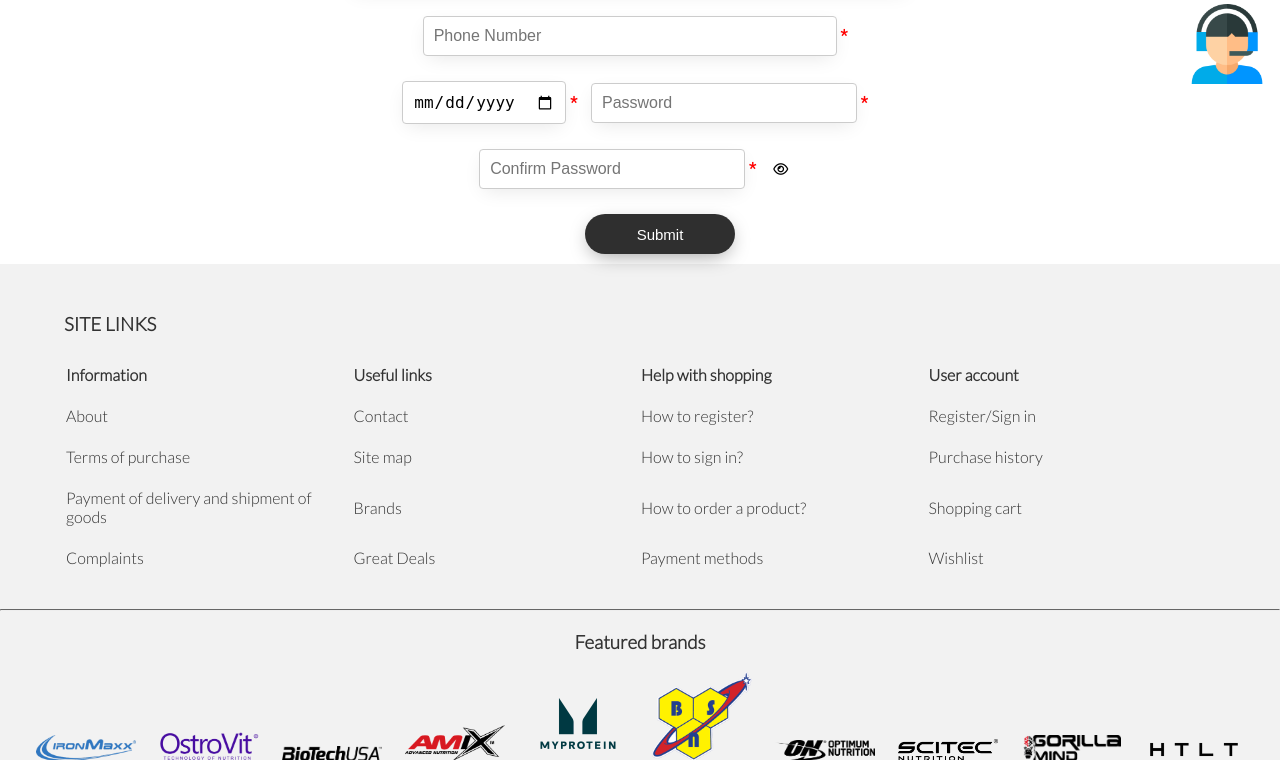
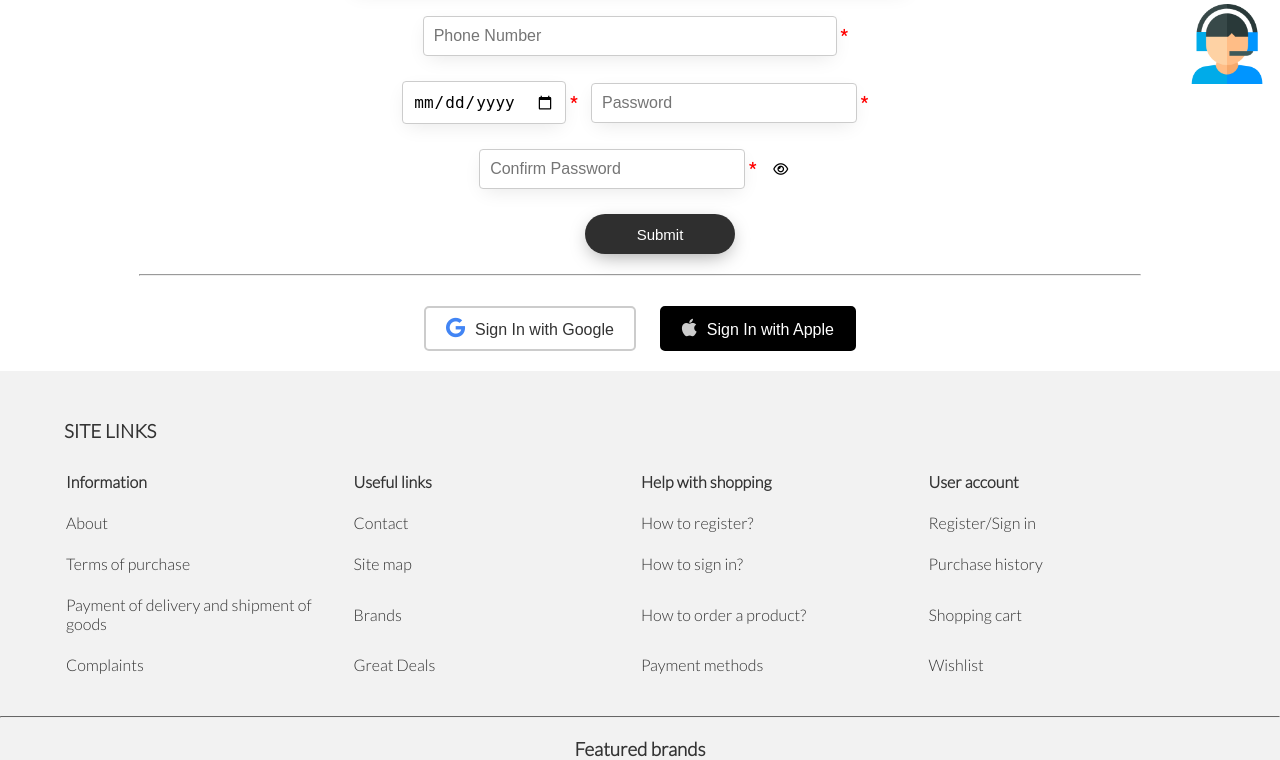
Before and after one commit to Dadi04/vitality-vault, a Django app: page /register in a window 1280 px wide. Shown: the part 708-1468 px from the top of the page. Run offline with Django 4.2, Linux system fonts and the light colour scheme; some libraries are stand-ins or nearby versions.

Commit message:
fixed register bug and a few visual bugs

```diff
--- a/supplement_store/forms.py
+++ b/supplement_store/forms.py
@@ -36,12 +36,14 @@
 
     def clean_email(self):
         email = self.cleaned_data.get('email')
-
-        if User.objects.filter(email=email).exists():
-            raise forms.ValidationError("This email is already taken.")
+        if email:
+            if User.objects.filter(email=email).exists():
+                raise forms.ValidationError("This email is already taken.")
+        return email
 
     def clean_username(self):
         username = self.cleaned_data.get('username')
-
-        if User.objects.filter(username=username).exists():
-            raise forms.ValidationError("This username is already taken.")
+        if username:
+            if User.objects.filter(username=username).exists():
+                raise forms.ValidationError("This username is already taken.")
+        return username
--- a/supplement_store/static/supplement_store/style.css
+++ b/supplement_store/static/supplement_store/style.css
@@ -110,7 +110,7 @@
   height: fit-content;
   position: absolute;
   top: 100px;
-  right: 11%;
+  right: 18%;
   background-color: #8a8a8a;
   padding: 5px;
   visibility: hidden;
@@ -577,6 +577,9 @@
 }
 #register #bottom-register #submit-register:hover {
   background-color: #444;
+}
+#register #error-div {
+  margin-top: 10px;
 }
 
 #loading {
--- a/supplement_store/static/supplement_store/style.scss
+++ b/supplement_store/static/supplement_store/style.scss
@@ -126,7 +126,7 @@
     height: fit-content;
     position: absolute;
     top: 100px;
-    right: 11%;
+    right: 18%;
     background-color: #8a8a8a;
     padding: 5px;
     visibility: hidden;
@@ -663,6 +663,10 @@
             }
         }
     }
+
+    #error-div {
+        margin-top: 10px;
+    }
 }
 
 #loading {
--- a/supplement_store/templates/supplement_store/register.html
+++ b/supplement_store/templates/supplement_store/register.html
@@ -43,13 +43,24 @@
                 <input type="submit" id="submit-register">
             </div>
         </form>
-        <div>
+        <div id="error-div">
             {% for field in form %}
                 {% for error in field.errors %}
                     <div class="error">{{ error }}</div>
                 {% endfor %}
             {% endfor %}
         </div>
+    </div>
+    <hr id="login-hr">
+    <div id="google-apple">
+        <button class="google-button">
+            <i class="fa fa-google"></i>Sign In with Google
+            <!-- needs fixed asap -->
+        </button>
+        <button class="apple-button">
+            <i class="fa fa-apple"></i>Sign In with Apple
+            <!-- change to facebook -->
+        </button>
     </div>
     <!-- ubaciti login sa google i facebook -->
 {% endblock %}
--- a/supplement_store/views.py
+++ b/supplement_store/views.py
@@ -322,6 +322,7 @@
             Item.objects.filter(id=item.item.id, name=item.item.name).update(quantity=item.item.quantity - 1, popularity=item.item.popularity + 1)
     return render(request, "supplement_store/success.html")
 # pronaci nacin kako dobiti iteme, zavrsiti summary page
+# transaction : vise itema u jedan transaction, user, ukupne pare, datum,
 
 @login_required
 def summary(request):
```
Also changed, not shown: todo.txt (+13 -4 lines), 1 other file.
